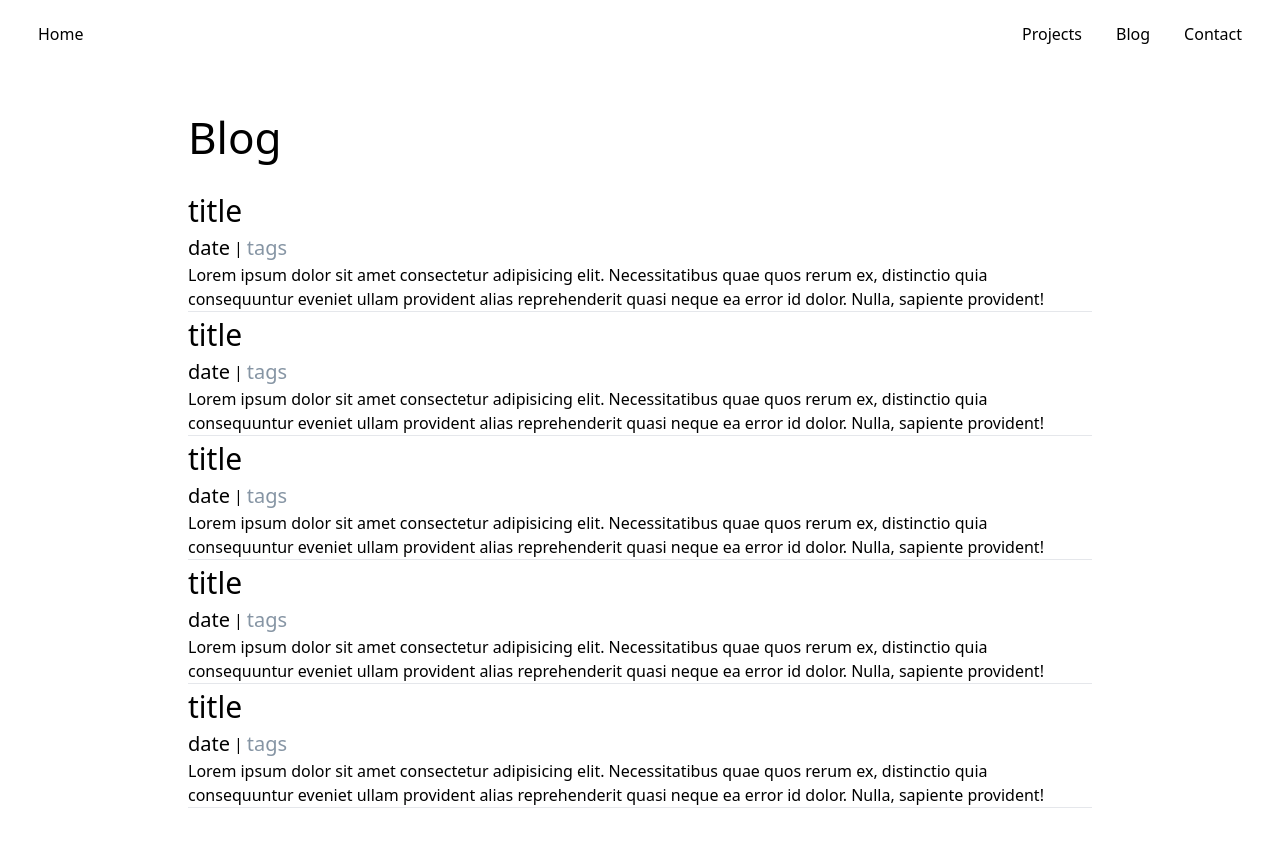
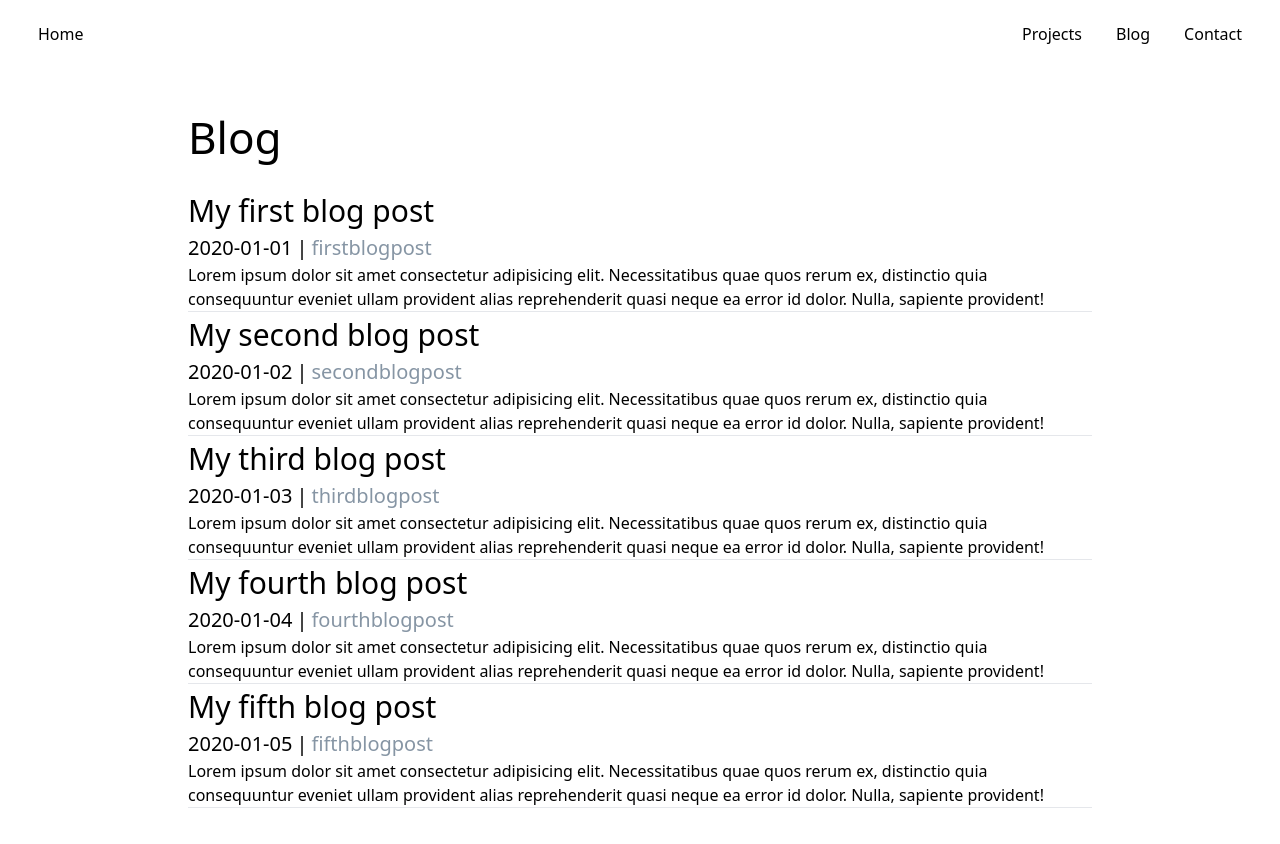
Before and after one commit to hannah-habibpour/portfolio, a Next.js app: page /blog in a window 1280 px wide. Shown: the top 844 px of the page. Built offline with nearby package versions, Linux system fonts and the light colour scheme.

Commit message:
Add reusable BlogPost component

```diff
--- a/app/blog/page.tsx
+++ b/app/blog/page.tsx
@@ -1,86 +1,14 @@
-import Link from "next/link";
+import { BlogPost } from "../../components/blog-post";
+import blogPosts from "../../data/blog-posts.json";
 
 export default function Blog() {
   return (
     <div className="md:py-[58px] md:px-[150px]">
-      <div className="text-[44px] md:mb-[18px]">Blog</div>
-      {/* blog posts */}
+      <div className="text-[30px] md:text-[44px] md:mb-[18px]">Blog</div>
       <div>
-        <div>
-          <div className="text-[30px]">title</div>
-          <div className="flex items-center">
-            <div className="text-[20px]">date</div>
-            <div className="px-[4px]">|</div>
-            <div className="text-[20px] text-[#8695A4]">tags</div>
-          </div>
-          <div>
-            Lorem ipsum dolor sit amet consectetur adipisicing elit.
-            Necessitatibus quae quos rerum ex, distinctio quia consequuntur
-            eveniet ullam provident alias reprehenderit quasi neque ea error id
-            dolor. Nulla, sapiente provident!
-          </div>
-          <hr />
-        </div>
-        <div>
-          <div className="text-[30px]">title</div>
-          <div className="flex items-center">
-            <div className="text-[20px]">date</div>
-            <div className="px-[4px]">|</div>
-            <div className="text-[20px] text-[#8695A4]">tags</div>
-          </div>
-          <div>
-            Lorem ipsum dolor sit amet consectetur adipisicing elit.
-            Necessitatibus quae quos rerum ex, distinctio quia consequuntur
-            eveniet ullam provident alias reprehenderit quasi neque ea error id
-            dolor. Nulla, sapiente provident!
-          </div>
-          <hr />
-        </div>
-        <div>
-          <div className="text-[30px]">title</div>
-          <div className="flex items-center">
-            <div className="text-[20px]">date</div>
-            <div className="px-[4px]">|</div>
-            <div className="text-[20px] text-[#8695A4]">tags</div>
-          </div>
-          <div>
-            Lorem ipsum dolor sit amet consectetur adipisicing elit.
-            Necessitatibus quae quos rerum ex, distinctio quia consequuntur
-            eveniet ullam provident alias reprehenderit quasi neque ea error id
-            dolor. Nulla, sapiente provident!
-          </div>
-          <hr />
-        </div>
-        <div>
-          <div className="text-[30px]">title</div>
-          <div className="flex items-center">
-            <div className="text-[20px]">date</div>
-            <div className="px-[4px]">|</div>
-            <div className="text-[20px] text-[#8695A4]">tags</div>
-          </div>
-          <div>
-            Lorem ipsum dolor sit amet consectetur adipisicing elit.
-            Necessitatibus quae quos rerum ex, distinctio quia consequuntur
-            eveniet ullam provident alias reprehenderit quasi neque ea error id
-            dolor. Nulla, sapiente provident!
-          </div>
-          <hr />
-        </div>
-        <div>
-          <div className="text-[30px]">title</div>
-          <div className="flex items-center">
-            <div className="text-[20px]">date</div>
-            <div className="px-[4px]">|</div>
-            <div className="text-[20px] text-[#8695A4]">tags</div>
-          </div>
-          <div>
-            Lorem ipsum dolor sit amet consectetur adipisicing elit.
-            Necessitatibus quae quos rerum ex, distinctio quia consequuntur
-            eveniet ullam provident alias reprehenderit quasi neque ea error id
-            dolor. Nulla, sapiente provident!
-          </div>
-          <hr />
-        </div>
+        {blogPosts.map((blogPost) => (
+          <BlogPost key={blogPost.id} blogPost={blogPost} />
+        ))}
       </div>
     </div>
   );
--- /dev/null
+++ b/components/blog-post.tsx
@@ -0,0 +1,19 @@
+export function BlogPost({ blogPost }: any) {
+  return (
+    <div>
+      <div className="text-[26px] md:text-[30px]">{blogPost.title}</div>
+      <div className="text-[16px] md:text-[20px] flex items-center">
+        <div>{blogPost.date}</div>
+        <div className="px-[4px]">|</div>
+        <div className="text-[#8695A4]">{blogPost.tags}</div>
+      </div>
+      <div>
+        Lorem ipsum dolor sit amet consectetur adipisicing elit. Necessitatibus
+        quae quos rerum ex, distinctio quia consequuntur eveniet ullam provident
+        alias reprehenderit quasi neque ea error id dolor. Nulla, sapiente
+        provident!
+      </div>
+      <hr />
+    </div>
+  );
+}
--- /dev/null
+++ b/data/blog-posts.json
@@ -0,0 +1,37 @@
+[
+  {
+    "id": 1,
+    "title": "My first blog post",
+    "date": "2020-01-01",
+    "tags": ["first", "blog", "post"],
+    "content": "This is my first blog post. I hope you enjoy it!"
+  },
+  {
+    "id": 2,
+    "title": "My second blog post",
+    "date": "2020-01-02",
+    "tags": ["second", "blog", "post"],
+    "content": "This is my second blog post. I hope you enjoy it!"
+  },
+  {
+    "id": 3,
+    "title": "My third blog post",
+    "date": "2020-01-03",
+    "tags": ["third", "blog", "post"],
+    "content": "This is my third blog post. I hope you enjoy it!"
+  },
+  {
+    "id": 4,
+    "title": "My fourth blog post",
+    "date": "2020-01-04",
+    "tags": ["fourth", "blog", "post"],
+    "content": "This is my fourth blog post. I hope you enjoy it!"
+  },
+  {
+    "id": 5,
+    "title": "My fifth blog post",
+    "date": "2020-01-05",
+    "tags": ["fifth", "blog", "post"],
+    "content": "This is my fifth blog post. I hope you enjoy it!"
+  }
+]
```
